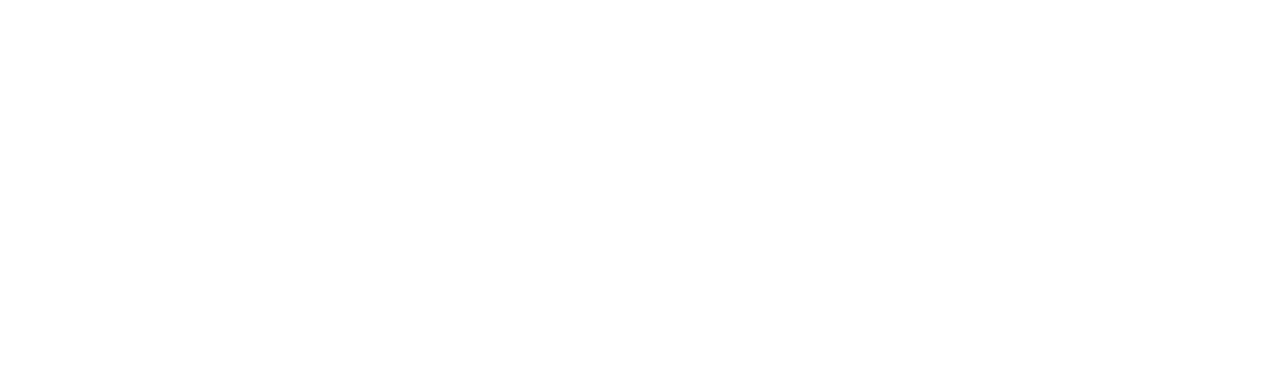
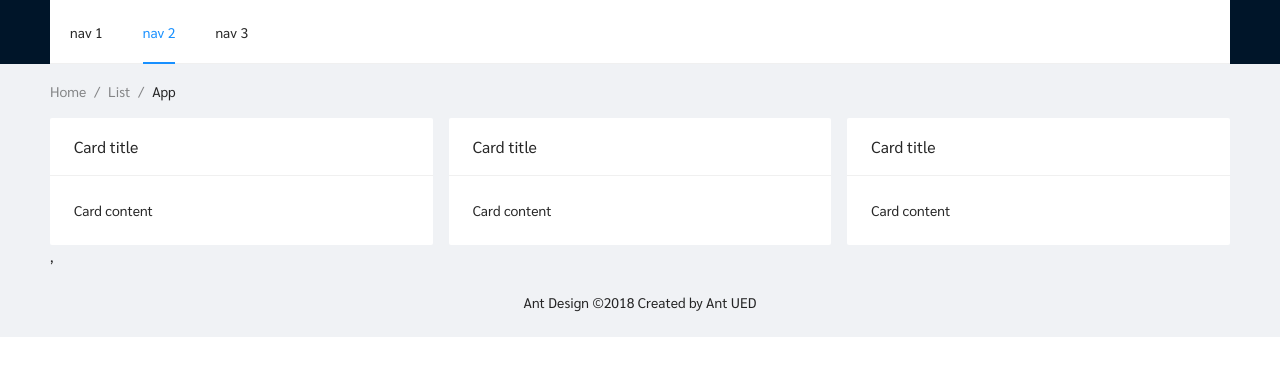
Before and after one commit to khanysorn/frrsca-frontend, a React (Create React App) app: page /dashboard in a window 1280 px wide. Shown: the top 376 px of the page. Built offline with nearby package versions, Linux system fonts and the light colour scheme.

Commit message:
Today Commit

```diff
--- a/public/index.html
+++ b/public/index.html
@@ -1,5 +1,5 @@
 <!DOCTYPE html>
-<html lang="en">
+<html lang="th">
   <head>
     <meta charset="utf-8" />
     <link rel="icon" href="%PUBLIC_URL%/favicon.ico" />
@@ -24,7 +24,7 @@
       work correctly both with client-side routing and a non-root public URL.
       Learn how to configure a non-root public URL by running `npm run build`.
     -->
-    <title>React App</title>
+    <title>ระบบตรวจจับใบหน้าเพื่อบันทึกประวัติการเข้าเรียนของนักศึกษา</title>
   </head>
   <body>
     <noscript>You need to enable JavaScript to run this app.</noscript>
--- a/src/App.js
+++ b/src/App.js
@@ -2,6 +2,7 @@
 import './App.css';
 import Home from './page/Home';
 import Login from './page/Login';
+import Dashboard from './page/Dashboard'
 import {BrowserRouter as Router, Route, Switch} from "react-router-dom";
 
 function App() {
@@ -10,6 +11,7 @@
       <Switch>
       <Route exact path="/" component={Home} />
       <Route path="/login" component={Login} />
+      <Route path="/dashboard" component={Dashboard} />
       </Switch>
     </Router>
   );
--- a/src/index.css
+++ b/src/index.css
@@ -13,3 +13,16 @@
   font-family: source-code-pro, Menlo, Monaco, Consolas, 'Courier New',
     monospace;
 }
+
+.site-layout-content {
+  background: #fff;
+  padding: 24px;
+  min-height: 280px;
+}
+#components-layout-demo-top .logo {
+  width: 120px;
+  height: 31px;
+  background: rgba(255, 255, 255, 0.2);
+  margin: 16px 24px 16px 0;
+  float: left;
+}
--- /dev/null
+++ b/src/page/Dashboard.js
@@ -0,0 +1,55 @@
+import React from "react";
+import { Layout, Menu, Breadcrumb, Card, Col, Row  } from "antd";
+
+const { Header, Content, Footer} = Layout;
+
+function Dashboard() {
+  return (
+    <>
+      <Layout className="layout">
+        <Header>
+          <div className="logo" />
+          <Menu theme="light" mode="horizontal" defaultSelectedKeys={["2"]}>
+            <Menu.Item key="1">nav 1</Menu.Item>
+            <Menu.Item key="2">nav 2</Menu.Item>
+            <Menu.Item key="3">nav 3</Menu.Item>
+          </Menu>
+        </Header>
+        <Content style={{ padding: "0 50px" }}>
+          <Breadcrumb style={{ margin: "16px 0" }}>
+            <Breadcrumb.Item>Home</Breadcrumb.Item>
+            <Breadcrumb.Item>List</Breadcrumb.Item>
+            <Breadcrumb.Item>App</Breadcrumb.Item>
+          </Breadcrumb>
+
+            <div className="site-card-wrapper">
+              <Row gutter={16}>
+                <Col span={8}>
+                  <Card title="Card title" bordered={false}>
+                    Card content
+                  </Card>
+                </Col>
+                <Col span={8}>
+                  <Card title="Card title" bordered={false}>
+                    Card content
+                  </Card>
+                </Col>
+                <Col span={8}>
+                  <Card title="Card title" bordered={false}>
+                    Card content
+                  </Card>
+                </Col>
+              </Row>
+            </div>
+            ,
+
+        </Content>
+        <Footer style={{ textAlign: "center" }}>
+          Ant Design ©2018 Created by Ant UED
+        </Footer>
+      </Layout>
+    </>
+  );
+}
+
+export default Dashboard;
--- a/src/page/Home.js
+++ b/src/page/Home.js
@@ -1,5 +1,4 @@
 import React from 'react';
-import { Button } from 'antd';
 
 
 function Home(){
--- a/src/page/Login.js
+++ b/src/page/Login.js
@@ -1,5 +1,5 @@
 import React from "react";
-import { Form, Input, Button, Checkbox } from "antd";
+import { Form, Input, Button } from "antd";
 
 const layout = {
   labelCol: {
@@ -29,7 +29,8 @@
   return (
     <>
      <h1>เข้าสู่ระบบ</h1>
-     <h3>ลงชื่อเข้าใช้ด้วย KMUTT Accounts</h3>
+     <h3>ลงชื่อเข้าใช้ด้วยบัญชีผู้ใช้ของคณะเทคโนโลยีสารสนเทศ</h3>
+     <h3>มหาวิทยาลัยเทคโนโลยีพระจอมเกล้าธนบุรี</h3>
       <Form
         {...layout}
         name="basic"
```
